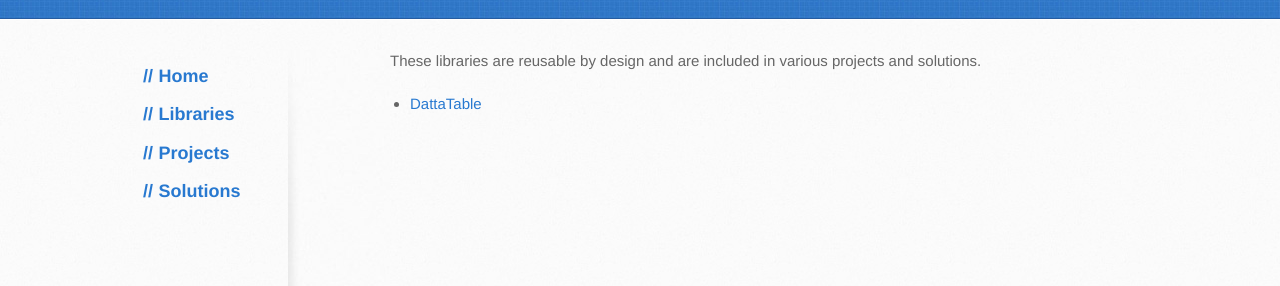
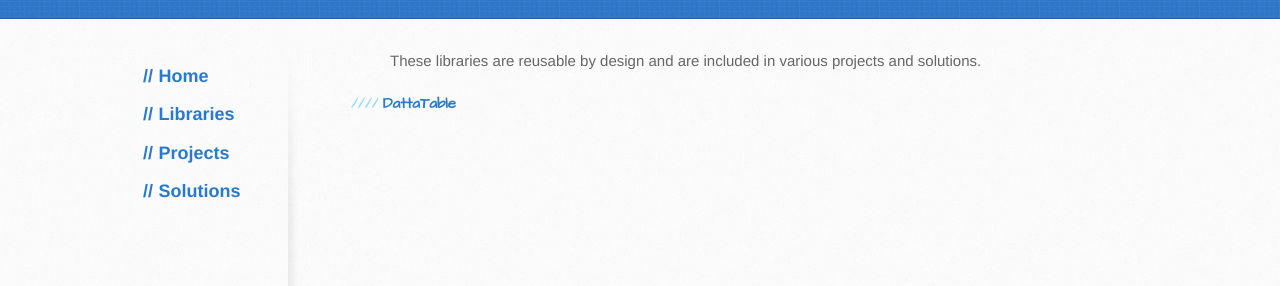
Before and after one commit to datta-framework/datta-framework.github.io, a Jekyll site: the page built from libraries/index.md, in a window 1280 px wide. Shown: the part 214-500 px from the top of the page. Built offline with Jekyll 4.4.1, drawn with Linux system fonts in a browser that asks for light colours.

Commit message:
Updated the style to match the other pages.

```diff
--- a/libraries/index.md
+++ b/libraries/index.md
@@ -5,4 +5,4 @@ categories: libraries
 ---
 These libraries are reusable by design and are included in various projects and solutions.
 
-* [DattaTable](/dattatable)
+#### [DattaTable](/dattatable)
```
